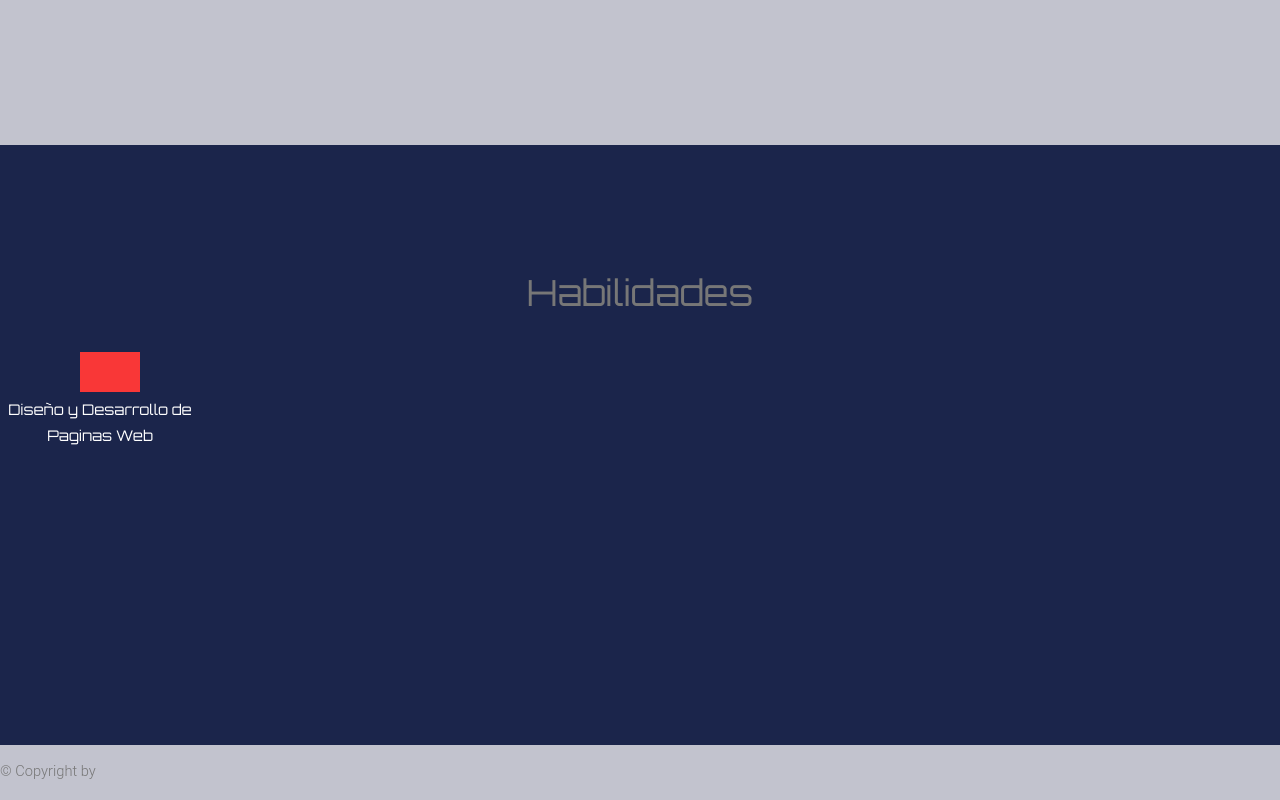
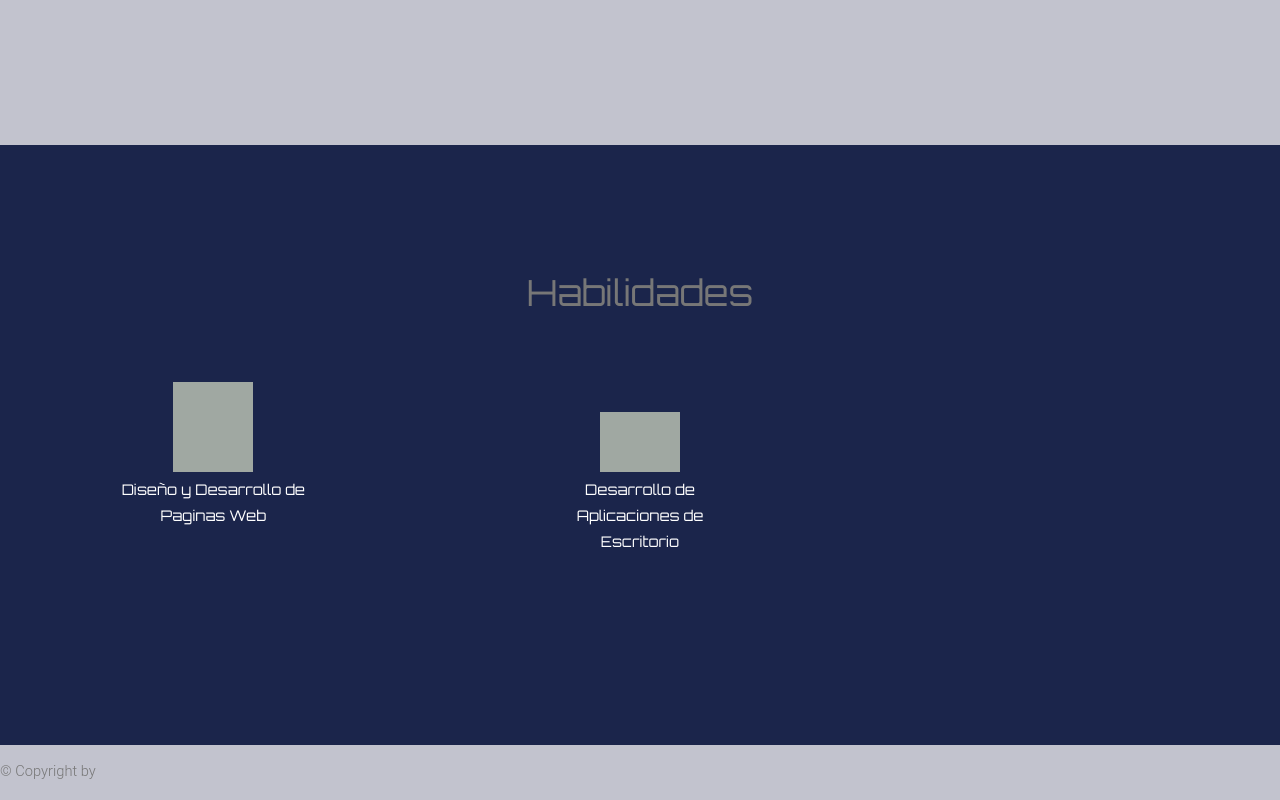
Before and after one commit to darwinv/personalwebpage, a website: page index.html in a window 1280 px wide. Shown: the part 1378-2178 px from the top of the page. Drawn offline with Linux system fonts and the light colour scheme.

Commit message:
estilo barra progreso

```diff
--- a/css/style-desktop.css
+++ b/css/style-desktop.css
@@ -205,7 +205,8 @@
 
 .wrapper{
 	position:relative;
-
+	margin-left:auto;
+	margin-right:auto;
 	width: 200px;
 	height:auto;
 	bottom:5px;
@@ -215,13 +216,36 @@
 	top:5px;
 
 }
+/* Clase que rodea a la barra de progreso */
+.barcontent{
+	position:relative;
+	background-color: rgba(174, 182, 172, 0.9);
+	width: 80px;
+	height: 100px;
+	/*margin: 30px 10px 0px 80px;*/
+	margin-left:auto;
+	margin-right:auto;
+	margin-top:50px;
+}
+/* Barras de progresos*/
+#vbar {
 
-#vbar {
-	position:relative;
-	width: 60px;
+	width: 80px;
+	height: 10px;
+	background-color: #1B254B;
+	/*margin: 30px 10px 0px 80px;*/
+	margin-left:auto;
+	margin-right:auto;
+}
+
+#vbar2 {
+
+	width: 80px;
 	height: 40px;
-	background-color: #f93737;
-	margin: 30px 10px 0px 80px;
+	background-color: #1B254B;
+	/*margin: 30px 10px 0px 80px;*/
+	margin-left:auto;
+	margin-right:auto;
 }
 
 /*#vertgraph {
--- a/index.html
+++ b/index.html
@@ -91,17 +91,21 @@
 			<br />
 	<div id="skills">
 		<h1>Habilidades</h1>
-		<div class="row">
-			<div class="col-lg-4">  <div id="vbar"> </div>
+		<div class="container-fluid">
+			<div class="row">
+			<div class="col-lg-4">
+				<div class="barcontent"> <div id="vbar"> </div>  </div>
 
 			 </div>
-			<div class="col-lg-4"> </div>
+			<div class="col-lg-4">
+			<div class="barcontent"> <div id="vbar2"> </div> </div>
+				</div>
 			<div class="col-lg-4"> </div>
 		</div>
 
 		<div class="row">
 			<div class="col-lg-4"><div class="wrapper">Diseño y Desarrollo de Paginas Web  </div>  </div>
-			<div class="col-lg-4"> </div>
+			<div class="col-lg-4"><div class="wrapper">Desarrollo de Aplicaciones de Escritorio  </div> </div>
 			<div class="col-lg-4"> </div>
 			 </div>
 		<div class="row">
@@ -110,7 +114,7 @@
 			<div class="col-lg-4"> </div>
 		</div>
 
-
+	</div>
 
 	</div>
 
```
